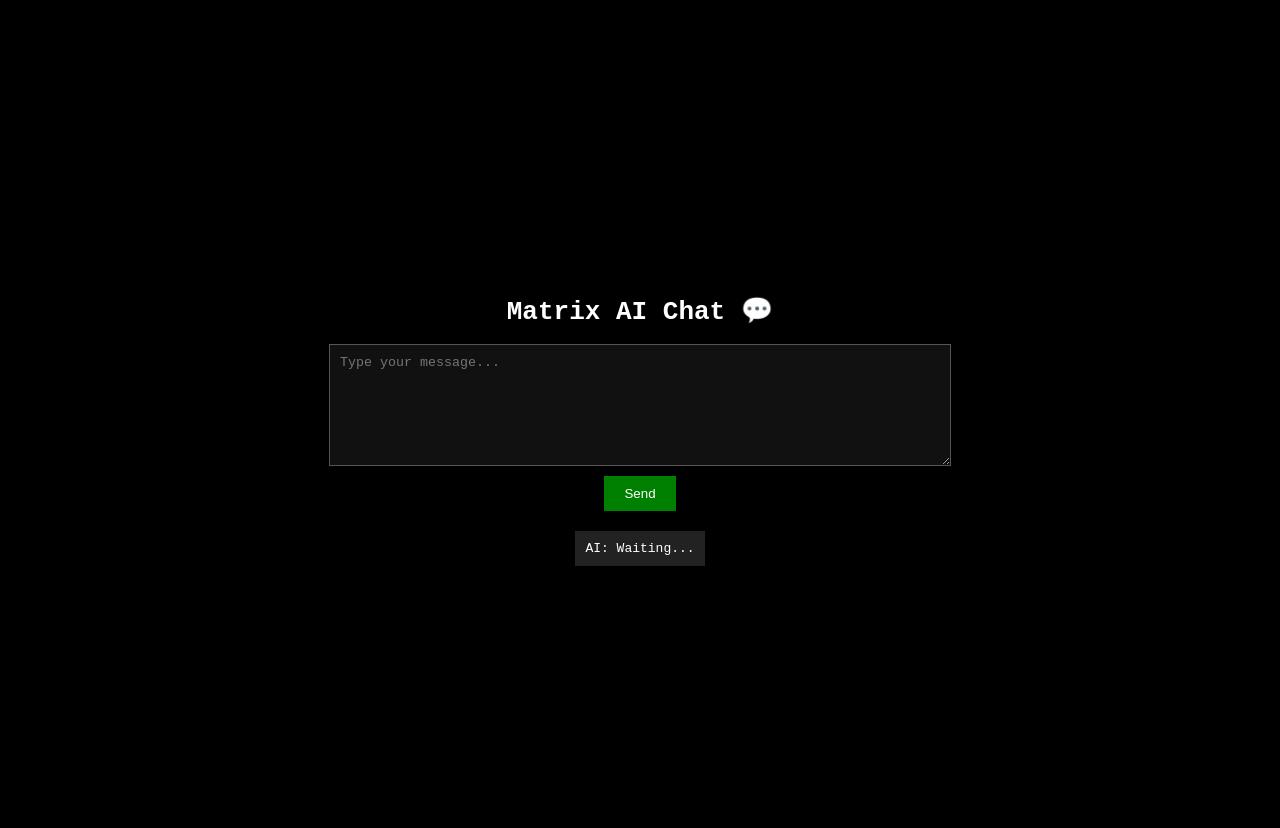
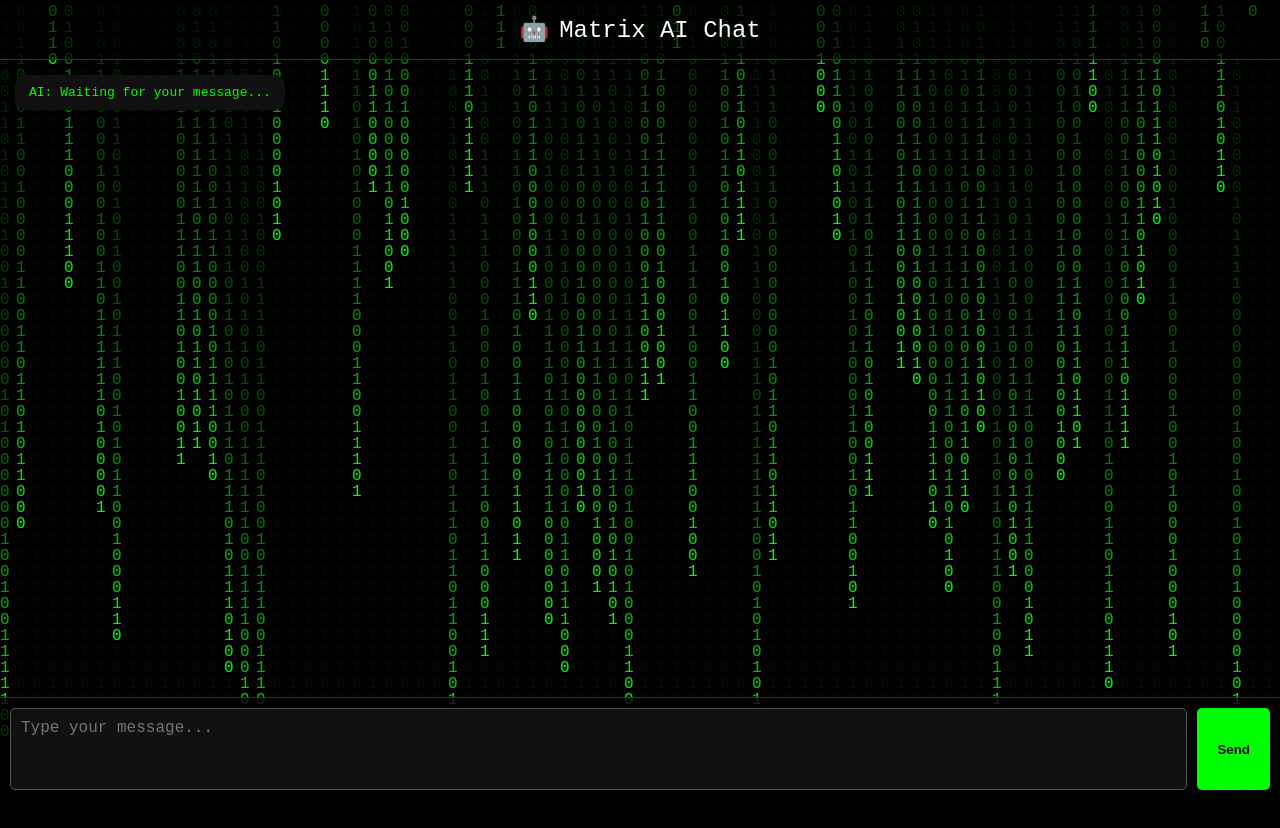
Before and after one commit to xbiplob/mobileco, a plain HTML site: page index.html in a window 1280 px wide. After the commit the page ends 800 px from the top, so only its background shows below. Drawn offline with Linux system fonts and the light colour scheme.

Commit message:
index.html

```diff
--- a/index.html
+++ b/index.html
@@ -4,77 +4,206 @@
   <meta charset="UTF-8" />
   <title>Matrix AI Chat</title>
   <style>
-    body {
+    html, body {
+      margin: 0;
+      padding: 0;
+      font-family: monospace;
       background-color: black;
       color: white;
-      font-family: monospace;
+      height: 100vh;
+      overflow: hidden;
+    }
+
+    .matrix-bg {
+      position: fixed;
+      width: 100%;
+      height: 100%;
+      z-index: 0;
+      background: black;
+      overflow: hidden;
+    }
+
+    canvas {
+      position: absolute;
+      top: 0;
+      left: 0;
+      z-index: 0;
+    }
+
+    .container {
+      position: relative;
+      z-index: 1;
       display: flex;
       flex-direction: column;
-      align-items: center;
-      justify-content: center;
       height: 100vh;
-      padding: 20px;
     }
+
+    .header {
+      text-align: center;
+      padding: 15px;
+      font-size: 24px;
+      background: rgba(0, 0, 0, 0.6);
+      border-bottom: 1px solid #333;
+    }
+
+    .header span {
+      margin-right: 10px;
+    }
+
+    .chat-box {
+      flex: 1;
+      overflow-y: auto;
+      padding: 15px;
+      display: flex;
+      flex-direction: column;
+      gap: 10px;
+    }
+
+    .message {
+      max-width: 80%;
+      padding: 10px 14px;
+      border-radius: 10px;
+      background-color: #222;
+      word-wrap: break-word;
+    }
+
+    .user {
+      align-self: flex-end;
+      background-color: #0f0;
+      color: black;
+    }
+
+    .bot {
+      align-self: flex-start;
+      background-color: #111;
+      color: #0f0;
+    }
+
+    .input-area {
+      display: flex;
+      padding: 10px;
+      border-top: 1px solid #333;
+      background-color: rgba(0, 0, 0, 0.8);
+    }
+
     textarea {
-      width: 100%;
-      max-width: 600px;
-      height: 100px;
+      flex: 1;
+      resize: none;
       background: #111;
       color: white;
       border: 1px solid #555;
       padding: 10px;
-      margin-bottom: 10px;
+      border-radius: 5px;
+      font-size: 16px;
+      height: 60px;
     }
+
     button {
-      padding: 10px 20px;
-      background: green;
-      color: white;
+      background-color: #0f0;
+      color: black;
       border: none;
+      padding: 0 20px;
+      margin-left: 10px;
+      border-radius: 5px;
+      font-weight: bold;
       cursor: pointer;
     }
-    pre {
-      margin-top: 20px;
-      max-width: 600px;
-      white-space: pre-wrap;
-      background: #222;
-      padding: 10px;
+
+    @media (max-width: 600px) {
+      .header {
+        font-size: 18px;
+      }
+      textarea {
+        height: 50px;
+        font-size: 14px;
+      }
+      .message {
+        font-size: 14px;
+      }
     }
   </style>
 </head>
 <body>
-  <h1>Matrix AI Chat 💬</h1>
-  <textarea id="input" placeholder="Type your message..."></textarea>
-  <button onclick="sendMessage()">Send</button>
-  <pre id="output">AI: Waiting...</pre>
+  <div class="matrix-bg"><canvas id="matrixCanvas"></canvas></div>
+  <div class="container">
+    <div class="header"><span>🤖</span>Matrix AI Chat</div>
+    <div class="chat-box" id="chatBox">
+      <div class="message bot">AI: Waiting for your message...</div>
+    </div>
+    <div class="input-area">
+      <textarea id="input" placeholder="Type your message..."></textarea>
+      <button onclick="sendMessage()">Send</button>
+    </div>
+  </div>
 
   <script>
     async function sendMessage() {
-      const userText = document.getElementById("input").value;
-      const output = document.getElementById("output");
-      output.textContent = "AI: Thinking...";
+      const userText = document.getElementById("input").value.trim();
+      const chatBox = document.getElementById("chatBox");
+      if (!userText) return;
+
+      // User Message
+      const userMsg = document.createElement("div");
+      userMsg.className = "message user";
+      userMsg.textContent = userText;
+      chatBox.appendChild(userMsg);
+
+      document.getElementById("input").value = "";
+
+      // Auto scroll
+      chatBox.scrollTop = chatBox.scrollHeight;
+
+      // Bot Thinking...
+      const thinking = document.createElement("div");
+      thinking.className = "message bot";
+      thinking.textContent = "AI: Thinking...";
+      chatBox.appendChild(thinking);
+      chatBox.scrollTop = chatBox.scrollHeight;
 
       try {
         const res = await fetch("https://mobileco.brotherbiplob369.workers.dev", {
           method: "POST",
-          headers: {
-            "Content-Type": "application/json"
-          },
+          headers: { "Content-Type": "application/json" },
           body: JSON.stringify({
             model: "qwen/qwen3-235b-a22b-07-25:free",
-            messages: [
-              { role: "user", content: userText }
-            ]
+            messages: [{ role: "user", content: userText }]
           })
         });
 
         const data = await res.json();
-        const reply = data.choices?.[0]?.message?.content || "No response";
-        output.textContent = "AI: " + reply;
+        thinking.textContent = "AI: " + (data.choices?.[0]?.message?.content || "No response");
       } catch (err) {
-        console.error(err);
-        output.textContent = "❌ Error: " + err.message;
+        thinking.textContent = "❌ Error: " + err.message;
       }
+
+      chatBox.scrollTop = chatBox.scrollHeight;
     }
+
+    // Matrix background
+    const canvas = document.getElementById("matrixCanvas");
+    const ctx = canvas.getContext("2d");
+    canvas.height = window.innerHeight;
+    canvas.width = window.innerWidth;
+
+    const letters = "01";
+    const fontSize = 16;
+    const columns = canvas.width / fontSize;
+    const drops = Array.from({ length: columns }).fill(1);
+
+    function drawMatrix() {
+      ctx.fillStyle = "rgba(0, 0, 0, 0.05)";
+      ctx.fillRect(0, 0, canvas.width, canvas.height);
+      ctx.fillStyle = "#0f0";
+      ctx.font = fontSize + "px monospace";
+      drops.forEach((y, i) => {
+        const text = letters.charAt(Math.floor(Math.random() * letters.length));
+        const x = i * fontSize;
+        ctx.fillText(text, x, y * fontSize);
+        drops[i] = y * fontSize > canvas.height && Math.random() > 0.975 ? 0 : y + 1;
+      });
+    }
+
+    setInterval(drawMatrix, 50);
   </script>
 </body>
 </html>
```
